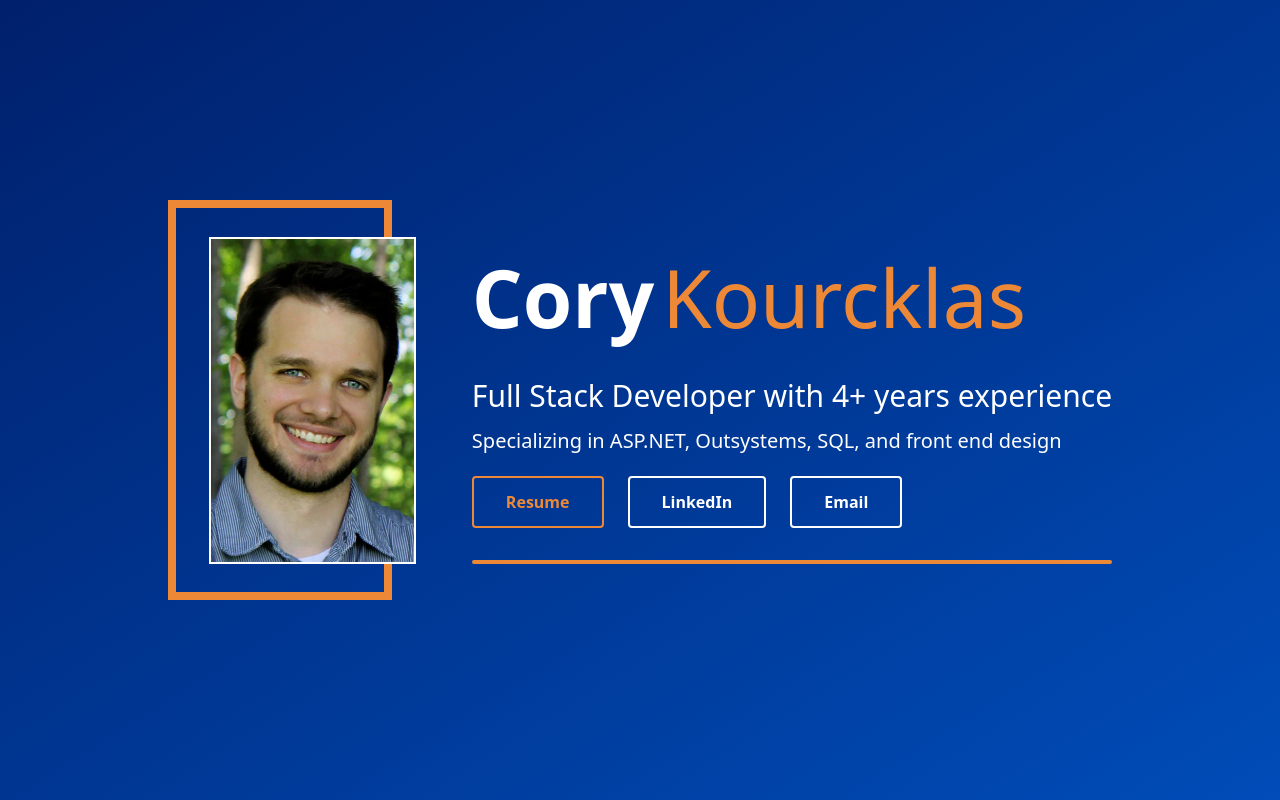
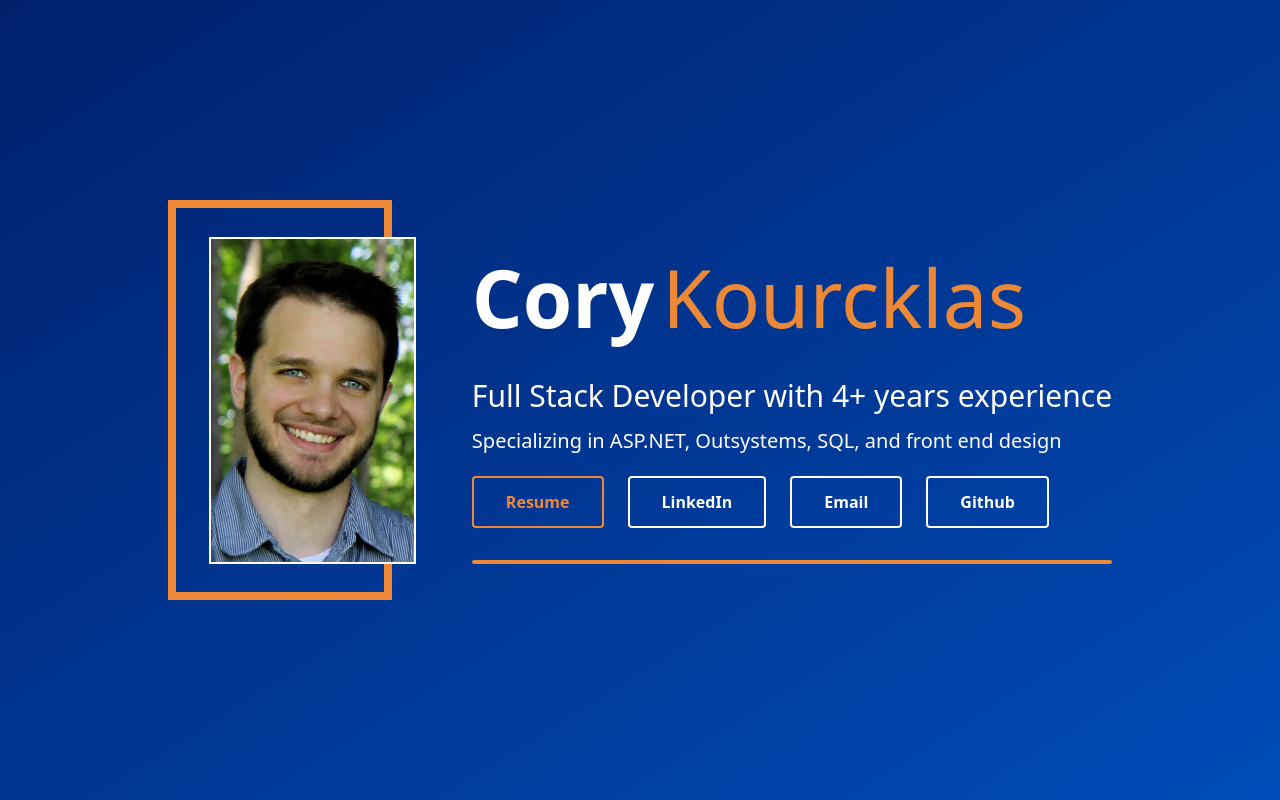
Before and after one commit to CKourcklas/my-website, a Vue app: page / in a window 1280 px wide. Shown: the top 800 px of the page. Built offline with nearby package versions, Linux system fonts and the light colour scheme.

Commit message:
Update Intro Page

```diff
--- a/src/components/Education.vue
+++ b/src/components/Education.vue
@@ -1,5 +1,5 @@
 <template>
-  <div id="education" class="pb-20 px-4" style="background-color: rgb(237, 137, 54);">
+  <div id="education" class="pb-20 px-4" style="background-color: rgba(237, 137, 54, 0.75)">
     <div class="mt-8 text-4xl md:text-6xl font-bold md:mt-16 text-center pt-12">Education</div>
     <div class="flex flex-col flex-wrap md:flex-row justify-center items-center md:justify-evenly mt-5 md:mt-12">
       <div
--- a/src/components/FeaturedWork.vue
+++ b/src/components/FeaturedWork.vue
@@ -1,6 +1,6 @@
 <template>
   <div>
-    <slideshow v-show="false"/>
+    <slideshow v-show="false" />
     <div id="featuredWork" class="pb-6 md:pb-20">
       <div class="mt-8 text-4xl md:text-6xl font-bold md:mt-16 text-center">Featured Work</div>
       <div v-bind:key="index" v-for="(work, index) in works">
--- a/src/components/Intro.vue
+++ b/src/components/Intro.vue
@@ -39,6 +39,13 @@
             target="_blank"
             class="button buttonSecondary w-full"
           >Email</a>
+        </div>
+        <div class="text-center flex md:ml-6 mt-4 md:mt-0">
+          <a
+            href="https://github.com/CKourcklas/"
+            target="_blank"
+            class="button buttonSecondary w-full"
+          >Github</a>
         </div>
       </div>
       <div class="mt-8" style="border: 2px solid #ed8936; border-radius: 5px;"></div>
--- a/src/components/Work.vue
+++ b/src/components/Work.vue
@@ -36,7 +36,7 @@ export default {
   props: ["work", "index"],
   methods: {
     test: function(workTitle) {
-      return console.log(workTitle);
+      console.log(workTitle);
     }
   }
 };
```
